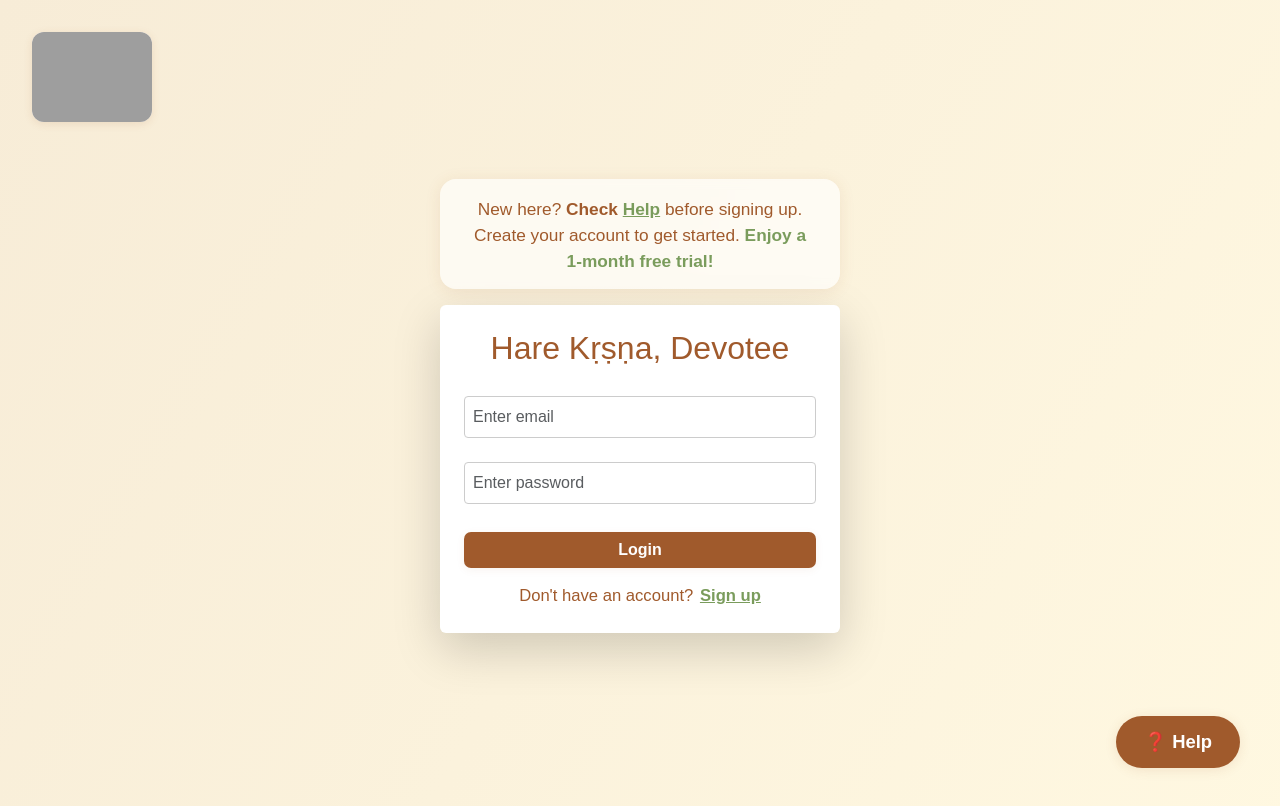
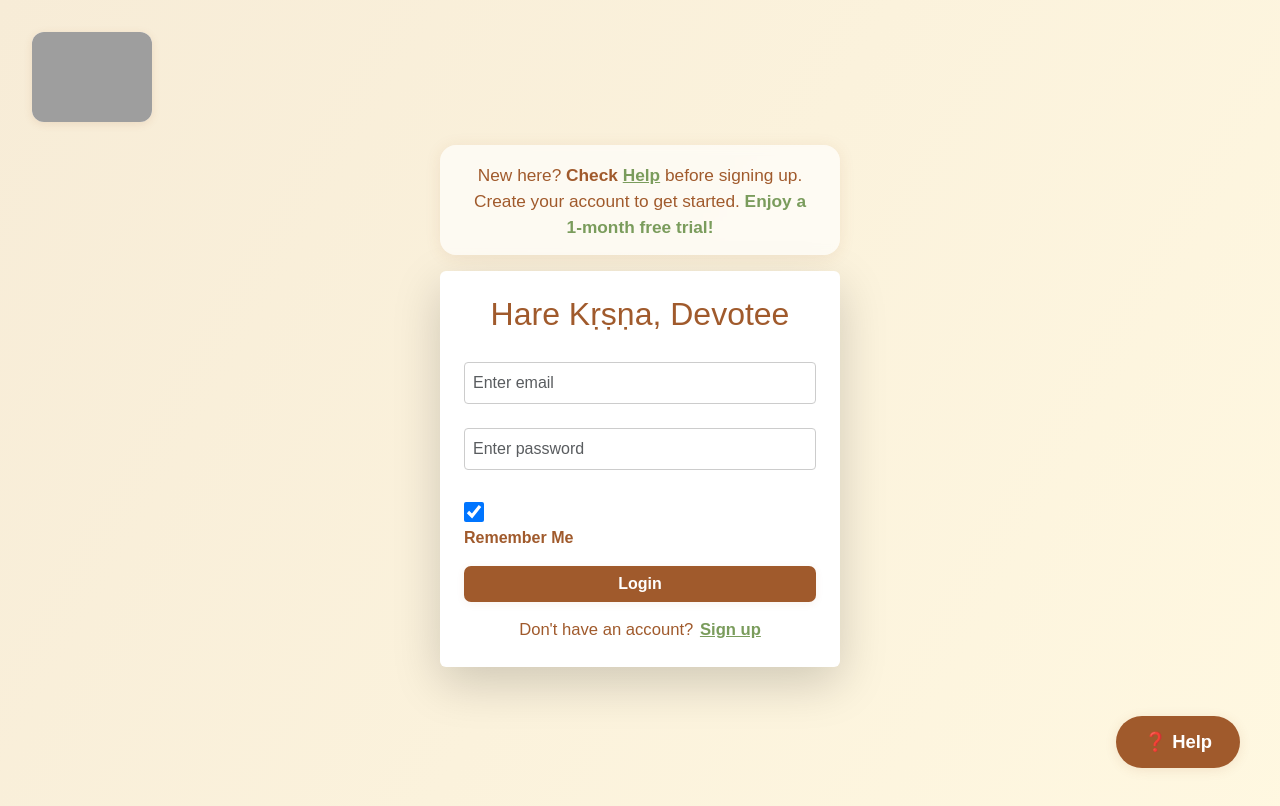
Before and after one commit to abhishek-sinu/DevoteeDatabaseFrontend, a React (Create React App) app: page /login in a window 1280 px wide. Shown: the top 806 px of the page. Built offline with nearby package versions, Linux system fonts and the light colour scheme; grey boxes are pictures that could not be loaded.

Commit message:
remeber me//

```diff
--- a/src/Login.js
+++ b/src/Login.js
@@ -26,8 +26,18 @@ export default function Login() {
     };
 
     const [loading, setLoading] = useState(false);
-    const [email, setEmail] = useState("");
-    const [password, setPassword] = useState("");
+    const [email, setEmail] = useState(() => {
+        const saved = localStorage.getItem("rememberMe") === "true" ? localStorage.getItem("rememberEmail") : "";
+        return saved || "";
+    });
+    const [password, setPassword] = useState(() => {
+        const saved = localStorage.getItem("rememberMe") === "true" ? localStorage.getItem("rememberPassword") : "";
+        return saved || "";
+    });
+    const [rememberMe, setRememberMe] = useState(() => {
+        const saved = localStorage.getItem("rememberMe");
+        return saved === null ? true : saved === "true";
+    });
     const navigate = useNavigate();
     const [toast, setToast] = useState({ show: false, message: '', type: 'success' });
     const [showHelp, setShowHelp] = useState(false);
@@ -48,12 +58,23 @@ export default function Login() {
                 email,
                 password,
             });
-            localStorage.setItem("token", res.data.token);
+            if (rememberMe) {
+                localStorage.setItem("token", res.data.token);
+                localStorage.setItem("userId", email);
+                localStorage.setItem("rememberMe", "true");
+                localStorage.setItem("rememberEmail", email);
+                localStorage.setItem("rememberPassword", password);
+            } else {
+                sessionStorage.setItem("token", res.data.token);
+                sessionStorage.setItem("userId", email);
+                localStorage.setItem("rememberMe", "false");
+                localStorage.removeItem("rememberEmail");
+                localStorage.removeItem("rememberPassword");
+            }
             setToast({ show: true, message: "<b>Login successful!</b>", type: "success" });
-            localStorage.setItem("userId", email);
             setTimeout(() => {
                 setToast({ show: false, message: '', type: 'success' });
-                navigate("/dashboard");
+                navigate("/dashboard", { replace: true });
             }, 1200);
         } catch (err) {
             setToast({ show: true, message: "<b>Login failed:</b> " + (err.response?.data?.message || err.message), type: "error" });
@@ -158,6 +179,26 @@ export default function Login() {
                                     required
                                 />
                             </div>
+                            <div className="form-group mb-3" style={{ width: '100%', textAlign: 'left', marginLeft: 0 }}>
+                                <input
+                                    type="checkbox"
+                                    id="rememberMe"
+                                    checked={rememberMe}
+                                    onChange={() => {
+                                        setRememberMe(!rememberMe);
+                                        localStorage.setItem("rememberMe", (!rememberMe).toString());
+                                        if (!rememberMe) {
+                                            localStorage.setItem("rememberEmail", email);
+                                            localStorage.setItem("rememberPassword", password);
+                                        } else {
+                                            localStorage.removeItem("rememberEmail");
+                                            localStorage.removeItem("rememberPassword");
+                                        }
+                                    }}
+                                    style={{ marginRight: 8, width: 20, height: 20 }}
+                                />
+                                <label htmlFor="rememberMe" style={{ marginBottom: 0, fontWeight: 600, color: '#a05a2c', fontSize: '1rem' }}>Remember Me</label>
+                            </div>
                             <button
                                 type="submit"
                                 className="btn w-100"
```
